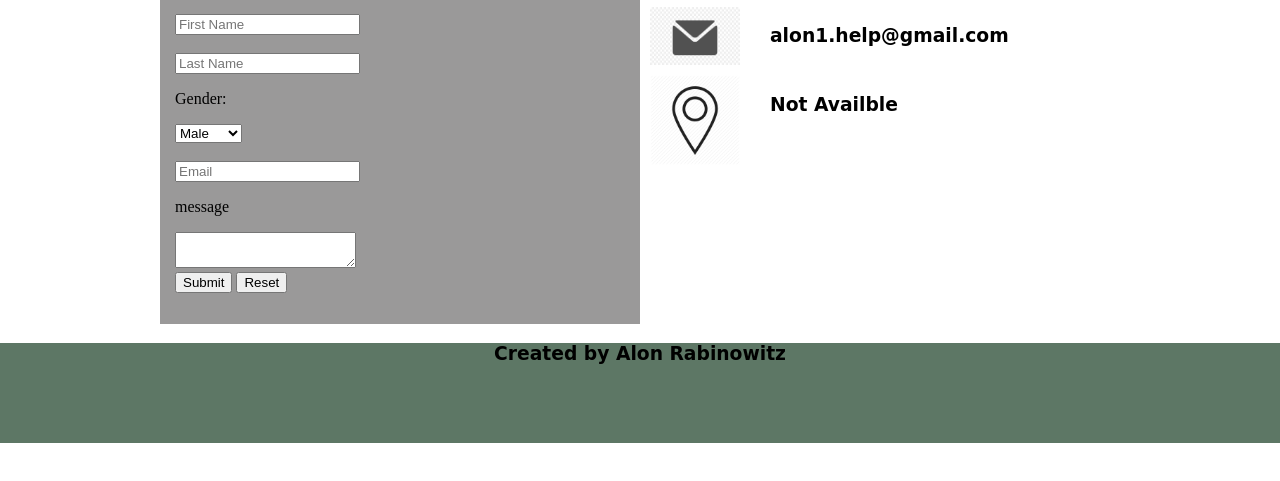
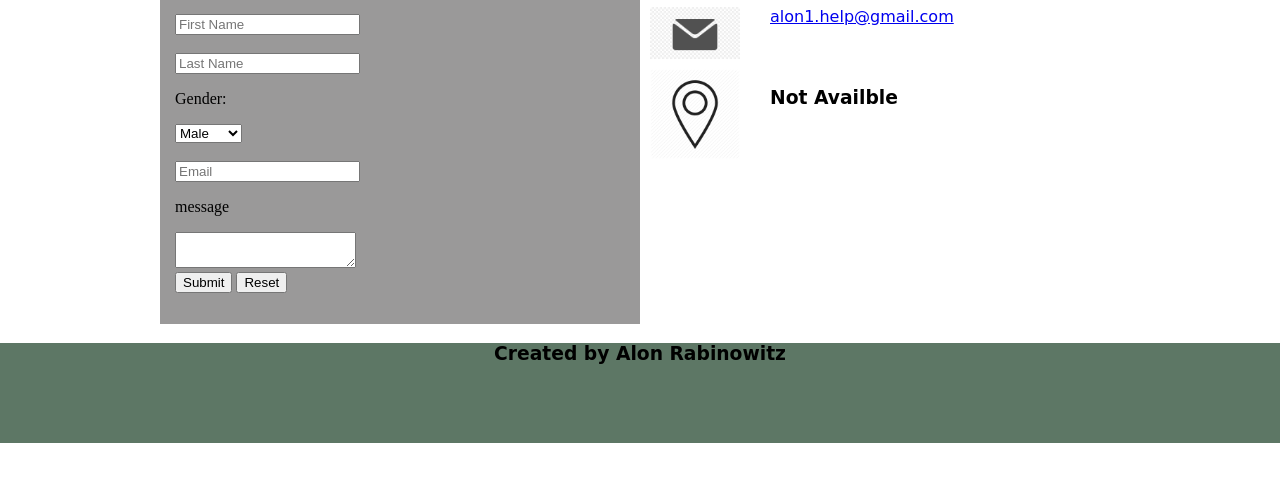
Before and after one commit to alonrabinowitz/websites-final-project, a plain HTML site: page contact.html in a window 1280 px wide. Shown: the part 181-662 px from the top of the page. Drawn offline with nearby package versions, Linux system fonts and the light colour scheme; a web font is replaced by a local one.

Commit message:
Update contact.html

```diff
--- a/contact.html
+++ b/contact.html
@@ -49,7 +49,8 @@
 				</div>
 				<div id="mail">
 					<img id="mlogo" src="mail.jpg">
-					<h3 class="text">alon1.help@gmail.com</h3>
+					<!-- <h3 class="text">alon1.help@gmail.com</h3> -->
+					<a href="mailto: alon1.help@gmail.com" class="text">alon1.help@gmail.com</a>
 				</div>
 				<div id="loc">
 					<img id="llogo" src="loc.png">
```
